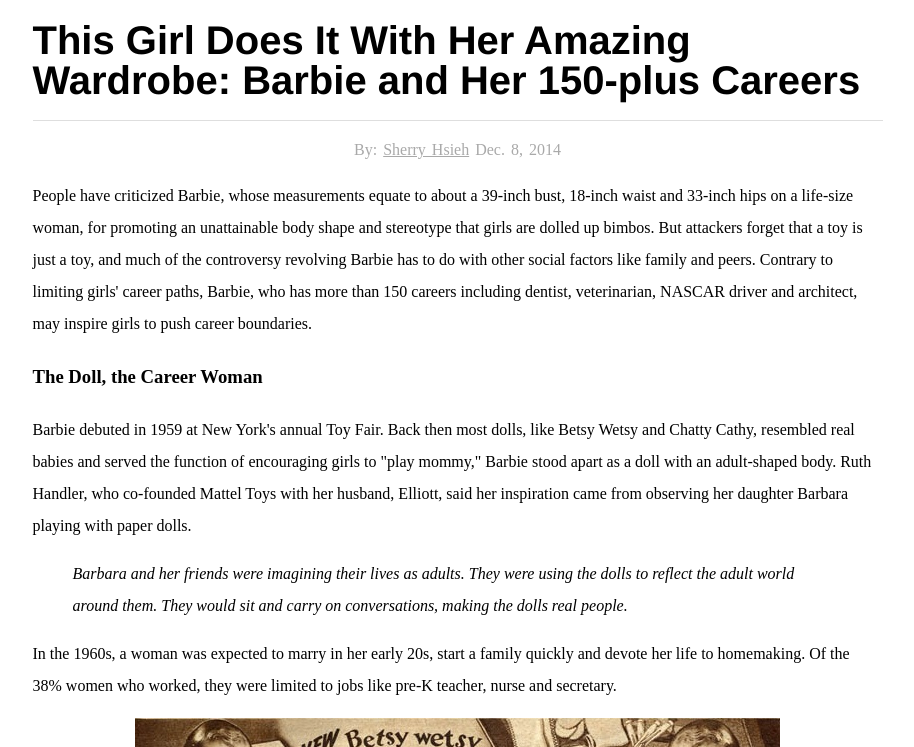
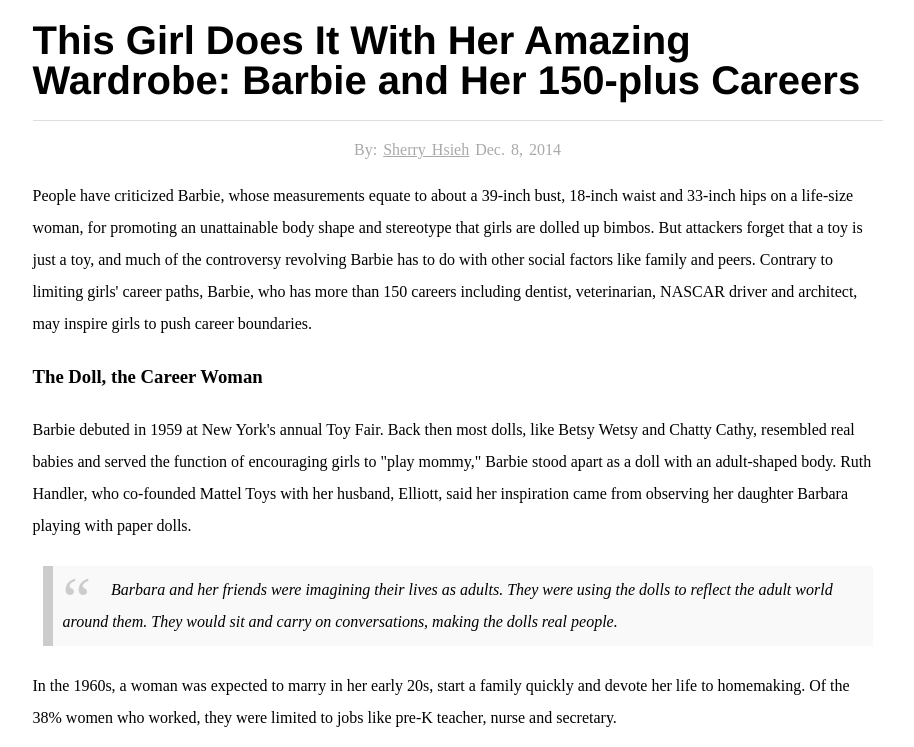
Before and after one commit to SherryHsieh/Data-Journalism, a plain HTML site: page Barbie/index.html in a window 1280 px wide. Shown: the top 747 px of the page, without its empty margins (203-1117 px from the left). Drawn offline with Linux system fonts and the light colour scheme.

Commit message:
Barbie.Final

```diff
--- a/Barbie/index.html
+++ b/Barbie/index.html
@@ -84,7 +84,24 @@ table, th, td {
 th, td {
     padding: 5px;
 }
-
+blockquote {
+  background: #f9f9f9;
+  border-left: 10px solid #ccc;
+  margin: 1.5em 10px;
+  padding: 0.5em 10px;
+  quotes: "\201C""\201D""\2018""\2019";
+}
+blockquote:before {
+  color: #ccc;
+  content: open-quote;
+  font-size: 4em;
+  line-height: 0.1em;
+  margin-right: 0.25em;
+  vertical-align: -0.4em;
+}
+blockquote p {
+  display: inline;
+}
 
 	</style>
 	</head>
@@ -123,9 +140,9 @@ th, td {
 			But not Barbie. Handler saw value in transforming a two-dimensional play experience into a three-dimensional one. Indeed, children learn through play and toys, as the tools of play, influence growth. First generation Barbie owner M.G. Lord, author of Forever Barbie, explains that to her, "Barbie was a revelation. She didn't teach us to nurture. Barbie was her own woman."
 		</p>
 
-		<p>
+		<blockquote>
 			Barbie has the power to reinvent herself by changing her outfit.
-		</p>
+		</blockquote>
 
 		<p>
 			Initially introduced as the "teenage fashion doll,"" Barbie was a registered nurse and flight attendant in 1961, an astronaut in 1965, a surgeon in 1973, a veterinarian in 1985 and a dentist in 1997.
@@ -138,7 +155,7 @@ th, td {
 
 		<img class="barbietimeline" img src="graph.png">
 		<figure>
-		<figcaption><sub>Fig 2. For these nine career Barbie, minus registered nurse and flight attendants (traditionally 'women'-jobs) has altered, BLS data show continued growth. </sub></figcaption>
+		<figcaption><sub>Fig 2. For these nine career Barbie, minus registered nurse and flight attendants (traditionally 'women'-jobs), BLS data show continued growth. </sub></figcaption>
 		</figure>
 
 		<p>
```
